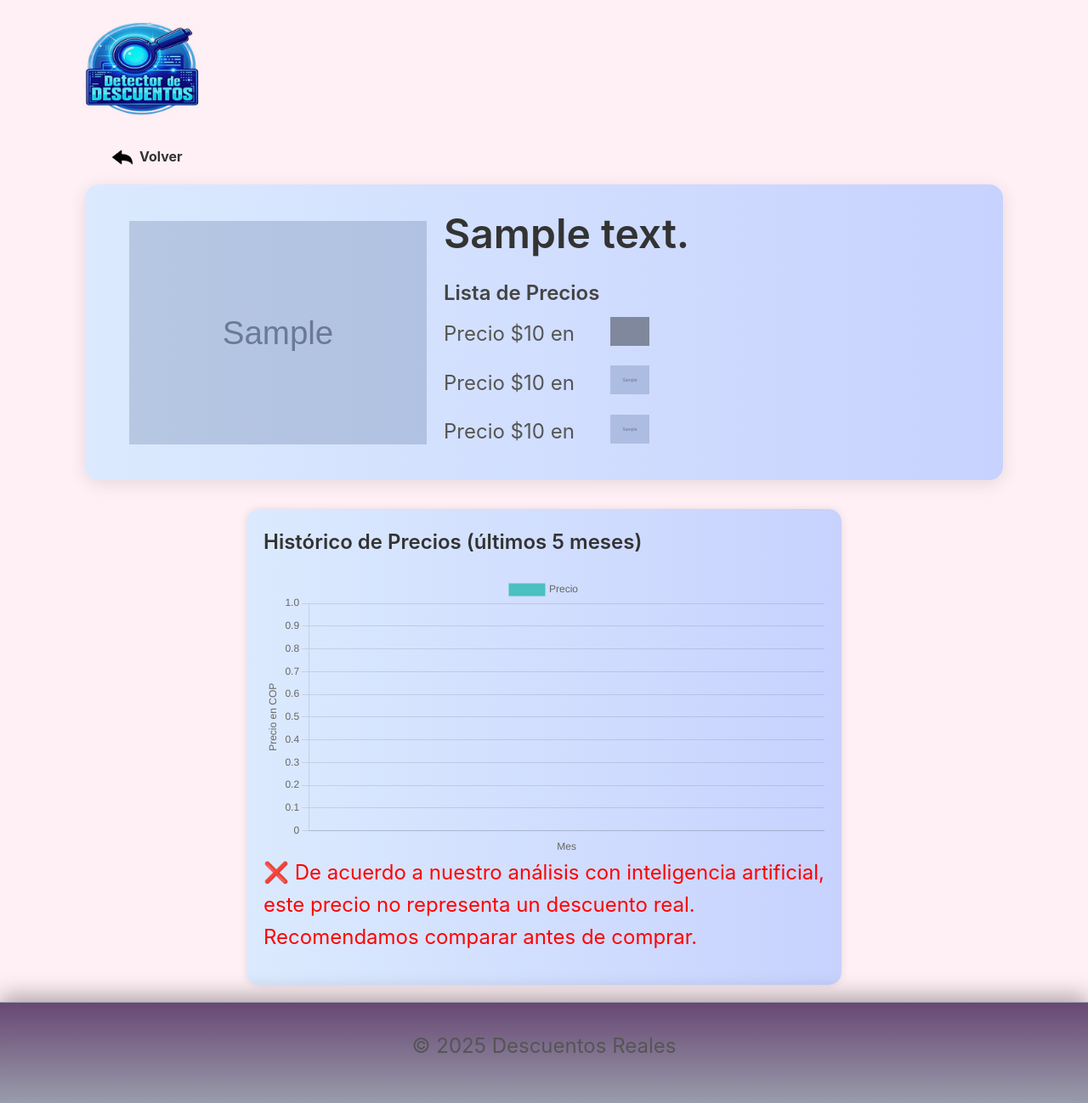
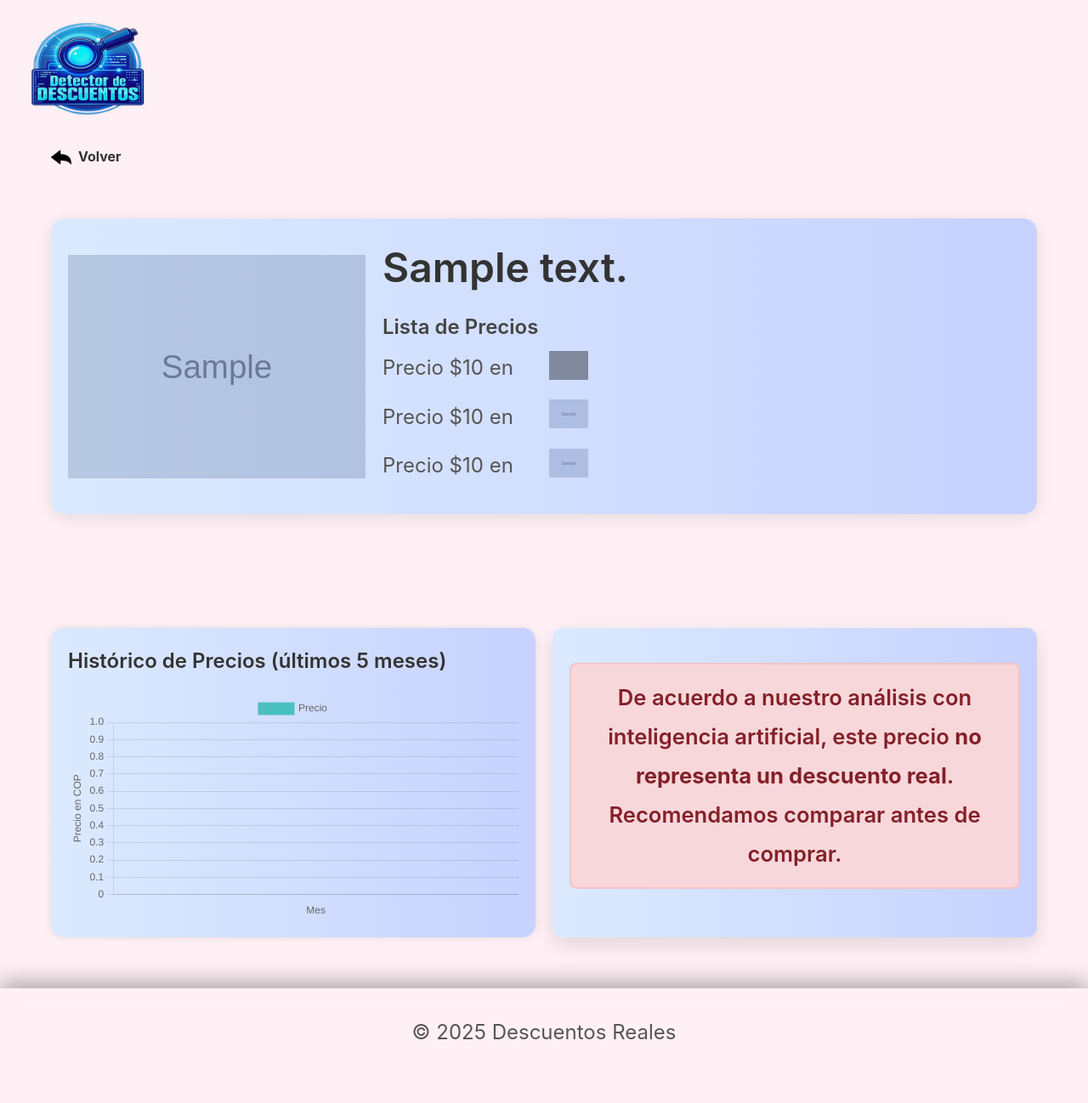
Before and after one commit to DanielCapera/descuentos, a Flask app: page /detalle/1 in a window 1280 px wide. Shown: the whole page at 85% size. After the commit the page ends 1223 px from the top, so only its background shows below. Run offline with Flask 3, Linux system fonts and the light colour scheme; grey boxes marked "Sample" are stand-in pictures; a database or web service that is not in the repository returns one stand-in record (values such as "Sample title"); parts of the project's set-up code (start-up, migrations or seed data) failed here and were passed over; grey boxes are pictures that could not be loaded.

Commit message:
change styles

```diff
--- a/static/css/style.css
+++ b/static/css/style.css
@@ -55,14 +55,12 @@
 nav,
 img {
   mix-blend-mode: multiply;
-  margin-left: 32px;
   width: 208px;
 }
 
 header,
 .container
  {
-  margin: 0 100px;
   display: flex;
   flex-direction: column;
   text-align: left;
@@ -72,7 +70,6 @@
 .productos-grid {
   display: grid;
   grid-template-columns: 1fr;
-  /* Móvil: 1 columna */
   gap: 20px;
   justify-content: center;
   padding: 20px;
@@ -81,7 +78,15 @@
 @media (min-width: 768px) {
   .productos-grid {
     grid-template-columns: repeat(2, 1fr);
-    /* Tablets: 2 columnas */
+  }
+  header {
+    margin: 0 100px;
+  }
+}
+@media (max-width: 768px) {
+  header {
+    margin: 0;
+    padding: 20px;
   }
 }
 
@@ -158,7 +163,6 @@
 
 footer {
   backdrop-filter: blur(10px);
-  background: linear-gradient(180deg, rgba(40, 0, 60, 0.7) 0%, rgba(0, 30, 60, 0.4) 100%);
   border-top: 1px solid rgba(255, 255, 255, 0.05);
   box-shadow: 0 -8px 24px rgba(0, 0, 0, 0.3);
   color: black;
@@ -174,11 +178,11 @@
   flex-direction: row; /* Por defecto en mobile */
   gap: 20px;
   align-items: center;
-  margin-top: 20px;
   background: linear-gradient(to right, #dbeafe, #c7d2fe);
   border-radius: 16px;
   box-shadow: 0 4px 20px rgba(0, 0, 0, 0.1);
   padding: 20px;
+  margin: 60px;
 }
 
 @media (max-width: 1024px) {
@@ -213,7 +217,7 @@
   text-decoration: none;
   color: inherit;
   margin-left: 100px;
-
+  margin: 0 60px;
 }
 
 .volver-header img {
@@ -238,7 +242,6 @@
 .grafico-precios {
   width: 100%;
   max-width: 700px; /* o 800px, ve probando */
-  margin: 20px auto; /* sigue centrado horizontalmente */
   padding: 20px;
   border-radius: 15px;
   background: linear-gradient(to right, #dbeafe, #c7d2fe);
@@ -255,3 +258,64 @@
   margin-bottom: 20px;
   color: #333;
 }
+
+.descuento-inteligente {
+  display: flex;
+  align-items: center;
+  padding: 20px;
+  border-radius: 12px;
+  text-align: center;
+  max-width: 700px;
+  background: linear-gradient(to right, #dbeafe, #c7d2fe);
+  box-shadow: 0 8px 24px rgba(0, 0, 0, 0.12);
+  animation: fadeIn 0.8s ease-in-out;
+}
+
+.descuento-inteligente p {
+  font-size: 1.6rem;
+  line-height: 1.8;
+  font-weight: 600;
+}
+
+.descuento-real {
+  color: #0f5132;
+  background-color: #d1e7dd;
+  border: 2px solid #badbcc;
+  padding: 16px;
+  border-radius: 8px;
+}
+
+.descuento-falso {
+  color: #842029;
+  background-color: #f8d7da;
+  border: 2px solid #f5c2c7;
+  padding: 16px;
+  border-radius: 8px;
+}
+
+@keyframes fadeIn {
+  from { opacity: 0; transform: translateY(10px); }
+  to { opacity: 1; transform: translateY(0); }
+}
+
+.contenedor-flex {
+  display: flex;
+  flex-wrap: wrap;
+  margin: 60px;
+  gap: 20px; /* espacio entre elementos */
+  justify-content: center; /* centra en horizontal si sobra espacio */
+}
+
+.grafico-precios,
+.descuento-inteligente {
+  flex: 1 1 300px; /* pueden crecer y encogerse, mínimo 300px */
+  max-width: 700px;
+  box-sizing: border-box;
+}
+
+@media (max-width: 768px) {
+  .grafico-precios,
+  .descuento-inteligente {
+    flex: 1 1 100%;
+  }
+}
--- a/templates/detalle.html
+++ b/templates/detalle.html
@@ -44,22 +44,27 @@
                 </p>
             </div>
         </div>
+        <div class="contenedor-flex">
             <div class="grafico-precios">
                 <h3>Histórico de Precios (últimos 5 meses)</h3>
                 <canvas id="graficoPrecios"></canvas>
                 <script id="historico-data" type="application/json">
                 {{ historico_precios | tojson | safe }}
               </script>
+            </div>
+            <div class="descuento-inteligente">
                 {% if es_descuento_real %}
-            <p style="color: green;">✅ De acuerdo a nuestro análisis con inteligencia artificial, ¡el precio más bajo de este
-                producto tiene un descuento real! ¡Aprovecha esta oportunidad!</p>
+                <p class="descuento-real">
+                    De acuerdo a nuestro análisis con inteligencia artificial, ¡el precio más bajo de este producto
+                    tiene un <strong>descuento real</strong>! ¡Aprovecha esta oportunidad!
                 </p>
                 {% else %}
-            <p style="color: red;">
-                ❌ De acuerdo a nuestro análisis con inteligencia artificial, este precio no representa un descuento real.
-                Recomendamos comparar antes de comprar.
+                <p class="descuento-falso">
+                    De acuerdo a nuestro análisis con inteligencia artificial, este precio <strong>no representa un
+                        descuento real</strong>. Recomendamos comparar antes de comprar.
                 </p>
                 {% endif %}
+            </div>
         </div>
     </div>
 
```
Lines whose indentation alone changed are shown as unchanged.
